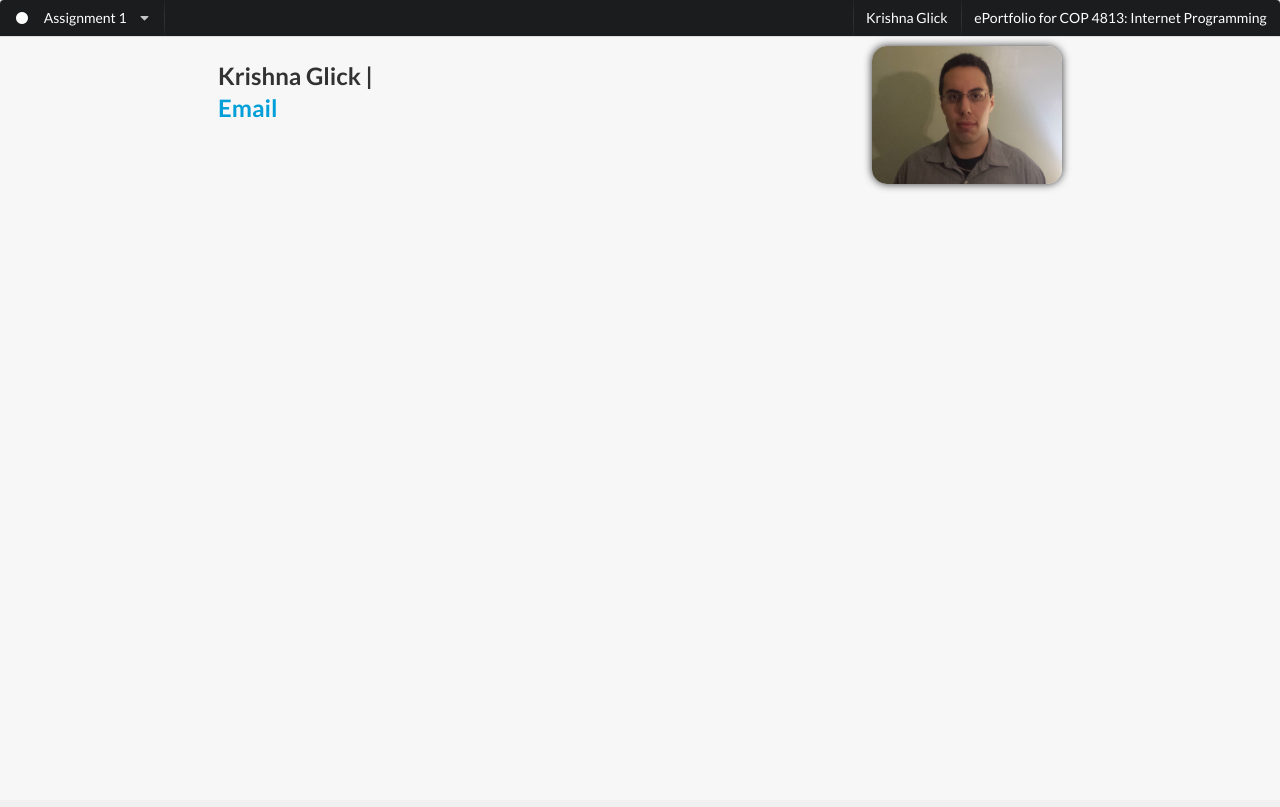
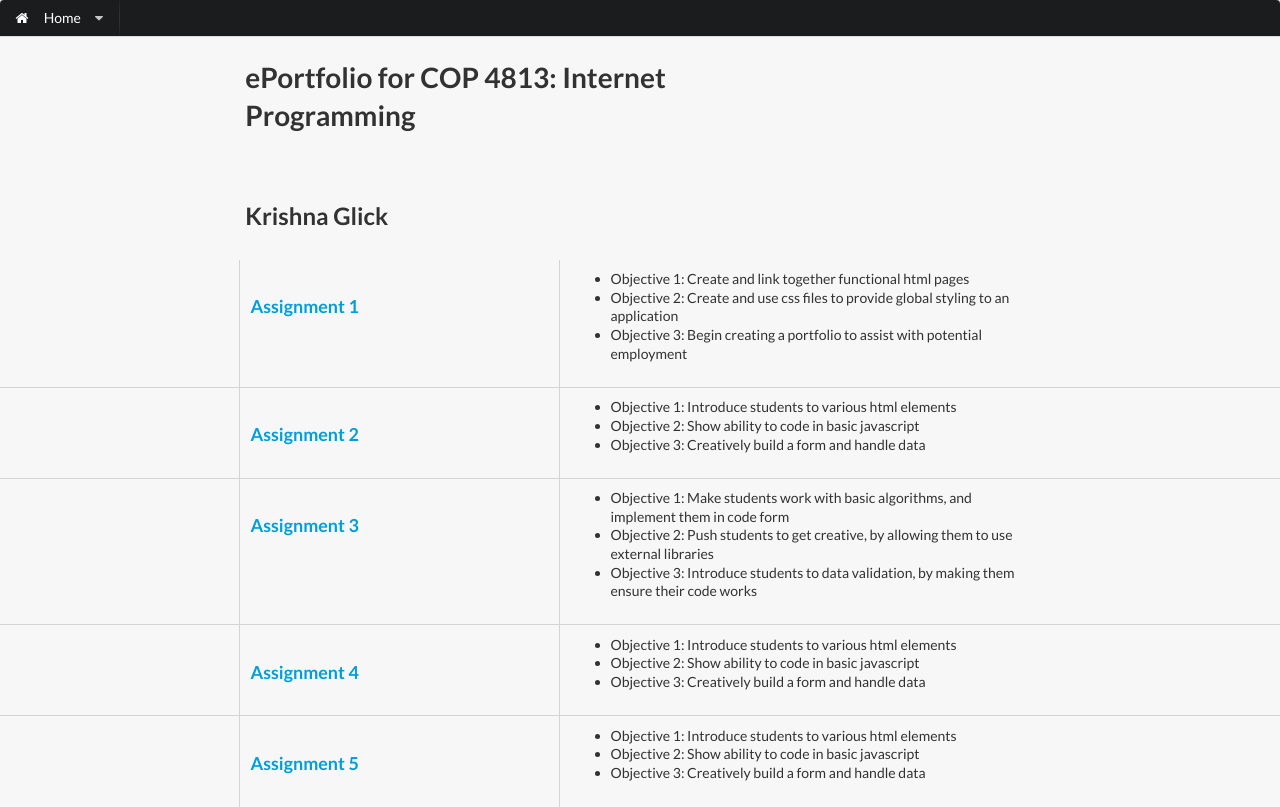
Before and after one commit to krishnaglick/Internet-Programming, a PHP site: page / in a window 1280 px wide. Before the commit the page ends 190 px from the top, so only its background shows below. Run offline with PHP 8.4, Linux system fonts and the light colour scheme.

Commit message:
Split out some of the html elements, making this project even cooler. Home page is coming along well, need to refactor projects 2-4 to support new setup, and continue work on 5

```diff
--- /dev/null
+++ b/HomeContent.html
@@ -0,0 +1,85 @@
+<div class="ui grid">
+	<div class="row">
+		<div class="three wide column"></div>
+		<div class="seven wide column">
+			<h1>ePortfolio for COP 4813: Internet Programming</h1>
+		</div>
+	</div>
+	<div class="row">
+		<div class="three wide column"></div>
+		<div class="seven wide column">
+			<h2>Krishna Glick</h2>
+		</div>
+	</div>
+	<div class="ui internally celled grid">
+		<div class="row">
+			<div class="three wide column"></div>
+			<div class="four wide column">
+				<a onclick="$('.assign1').click()"><h3>Assignment 1</h3></a>
+			</div>
+			<div class="six wide column">
+				<ul>
+					<li>Objective 1: Create and link together functional html pages</li>
+					<li>Objective 2: Create and use css files to provide global styling to an application</li>
+					<li>Objective 3: Begin creating a portfolio to assist with potential employment</li>
+				</ul>
+			</div>
+		</div>
+
+		<div class="row">
+			<div class="three wide column"></div>
+			<div class="four wide column">
+				<a onclick="$('.assign2').click()"><h3>Assignment 2</h3></a>
+			</div>
+			<div class="six wide column">
+				<ul>
+					<li>Objective 1: Introduce students to various html elements</li>
+					<li>Objective 2: Show ability to code in basic javascript</li>
+					<li>Objective 3: Creatively build a form and handle data</li>
+				</ul>
+			</div>
+		</div>
+
+		<div class="row">
+			<div class="three wide column"></div>
+			<div class="four wide column">
+				<a onclick="$('.assign3').click()"><h3>Assignment 3</h3></a>
+			</div>
+			<div class="six wide column">
+				<ul>
+					<li>Objective 1: Make students work with basic algorithms, and implement them in code form</li>
+					<li>Objective 2: Push students to get creative, by allowing them to use external libraries</li>
+					<li>Objective 3: Introduce students to data validation, by making them ensure their code works</li>
+				</ul>
+			</div>
+		</div>
+
+		<div class="row">
+			<div class="three wide column"></div>
+			<div class="four wide column">
+				<a onclick="$('.assign4').click()"><h3>Assignment 4</h3></a>
+			</div>
+			<div class="six wide column">
+				<ul>
+					<li>Objective 1: Introduce students to various html elements</li>
+					<li>Objective 2: Show ability to code in basic javascript</li>
+					<li>Objective 3: Creatively build a form and handle data</li>
+				</ul>
+			</div>
+		</div>
+
+		<div class="row">
+			<div class="three wide column"></div>
+			<div class="four wide column">
+				<a onclick="$('.assign5').click()"><h3>Assignment 5</h3></a>
+			</div>
+			<div class="six wide column">
+				<ul>
+					<li>Objective 1: Introduce students to various html elements</li>
+					<li>Objective 2: Show ability to code in basic javascript</li>
+					<li>Objective 3: Creatively build a form and handle data</li>
+				</ul>
+			</div>
+		</div>
+	</div>
+</div>
--- a/HomeViewController.js
+++ b/HomeViewController.js
@@ -3,10 +3,13 @@ $(function() {
 
 	ko.applyBindings(home_view_model, $('title')[0]);
 
-	SemanticSetup();
-	NavigationSetup();
+	$('.navigationContent').load('NavigationContent.html', function() {
+		SemanticSetup();
+		NavigationSetup();
 
-	$('a.item.assign1').click();
+		$('a.item.home').click();
+		//$('a.item.assign1').click();
+	})
 })
 
 function SemanticSetup() {
--- /dev/null
+++ b/NavigationContent.html
@@ -0,0 +1,34 @@
+<div class="text">
+	<i class="home icon"></i> Home
+</div>
+<i class="dropdown icon"></i>
+
+<div class="menu">
+	<a class="item home" data-route="HomeContent.html">
+		<i class="home icon"></i>
+		<span>Home</span>
+	</a>
+
+	<div class="header">Assignments</div>
+
+	<a class="item assign1" data-route="assign1/index2.html">
+		<i class="circle thin icon"></i>
+		<span>Assignment 1</span>
+	</a>
+	<a class="item assign2" data-route="assign2/index.html">
+		<i class="circle thin icon"></i>
+		<span>Assignment 2</span>
+	</a>
+	<a class="item assign3" data-route="assign3/index.html">
+		<i class="circle thin icon"></i>
+		<span>Assignment 3</span>
+	</a>
+	<a class="item assign4" data-route="assign4/index.html">
+		<i class="circle thin icon"></i>
+		<span>Assignment 4</span>
+	</a>
+	<a class="item assign5" data-route="assign5/index.html">
+		<i class="circle thin icon"></i>
+		<span>Assignment 5</span>
+	</a>
+</div>
--- a/assign1/index2.html
+++ b/assign1/index2.html
@@ -1,73 +1,103 @@
 <div class="ui centered grid">
-	<div class="six column row">
-		<div class="column"></div>
-		<div class="two column">
+	<div class="row">
+		<div class="three wide column"></div>
+		<div class="seven wide column">
+			<h2>About Me</h2>
+		</div>
+	</div>
+	<div class="row">
+		<div class="three wide column"></div>
+		<div class="four wide column">
 			<h2>Krishna Glick | <a href="mailto:unstoppable411@gmail.com">Email</a></h2>
 		</div>
-		<div class="column"></div>
-		<div class="column"></div>
-		<div class="column">
+		<div class="six wide column">
 			<img class="self" src="assign1/imgs/me.jpg"></img>
 		</div>
 	</div>
-	<!--<div class="four wide column"></div>
+
+	<div class="row">
+		<div class="three wide column"></div>
 		<div class="seven wide column">
-		<h3>About Me</h3>
-	</div>
-	<div class="five wide column">
-		<img class="self" src="assign1/imgs/me.jpg"></img>
-	</div>
-	<div class="four wide column"></div>
-	<div class="eight wide column">
 			My parents were born Jewish but converted to Hinduism in their mid twenties. They've been vegetarians ever since, and raised myself and my sister in that environment.
 		</div>
-	<div class="eight wide column"></div>
-	<div class="twleve wide column">
+	</div>
+
+	<div class="row">
+		<div class="three wide column"></div>
+		<div class="seven wide column">
 			At present, I'm working towards a degree in Information Systems and am expecting to graduate in Spring on 2016. While I only have a handful of credits left to complete, Information Systems requires two sequential capstone courses which forces me into an extra semester.
 		</div>
-	<div class="eight wide column"></div>
-	<div class="eight wide column">
+	</div>
+
+	<div class="row">
+		<div class="three wide column"></div>
+		<div class="seven wide column">
 			Additionally, I am employed by a company in downtown Jacksonville called Ascentis. Formerly Starfield, we were recently purchased and are growing exponentially. I am employed as a Software Engineer and spend my time working with our .NET application. We are a small company and my experience with newer front end technologies has put me at the forefront of our integration efforts with Ascentis at large.
 		</div>
-	<div class="eight wide column"></div>
-	<div class="eight wide column">
+	</div>
+
+	<div class="row">
+		<div class="three wide column"></div>
+		<div class="seven wide column">
 			I hope to maintain my position at Ascentis throughout my schooling, and continue there for some time after graduating. While I currently exist as a developer, I seek to move into management at some point which Ascentis may or may not be able to provide. Regardless, the experience I gather there will help me in my career.
 		</div>
-	<div class="four wide column"></div>
-	<div class="sixteen wide column">
-		<h3>Favorite Websites</h3>
 	</div>
-	<div class="four wide column">
+
+	<div class="row">
+		<div class="three wide column"></div>
+		<div class="seven wide column">
+			<i class="calendar icon"></i>
+			<h2>Class Schedule</h2>
+		</div>
+		<div class="six wide column">
+			<h2>Favorite Websites</h2>
+		</div>
+	</div>
+
+	<div class="row">
+		<div class="three wide column"></div>
+		<div class="seven wide column">
+			ACG 2021: Principles of Financial Accounting: Monday/Wednesday, 1:30pm-2:45pm
+		</div>
+		<div class="six wide column">
 			<i class="circle icon"></i>
 			<a href="http://www.reddit.com/" target="_blank">Reddit</a>
 		</div>
-	<div class="four wide column">
+	</div>
+
+	<div class="row">
+		<div class="three wide column"></div>
+		<div class="seven wide column">
+			ISM 4011: Introduction to Management Information Systems: Monday/Wednesday, 3pm-4:15pm
+		</div>
+		<div class="six wide column">
 			<i class="circle icon"></i>
 			<a href="http://dayoftheshirt.com/" target="_blank">Day of the Shirt</a>
 		</div>
-	<div class="four wide column">
+	</div>
+
+	<div class="row">
+		<div class="three wide column"></div>
+		<div class="seven wide column">
+			WOH 1012: World History I: Online
+		</div>
+		<div class="six wide column">
 			<i class="circle icon"></i>
 			<a href="http://www.thehelper.net/" target="_blank">TheHelper</a>
 		</div>
-	<div class="sixteen wide column">
-		<i class="calendar icon"></i>
-		<h3>Class Schedule</h3>
 	</div>
-	<div class="two column row">
-		<div class="column">
-			ACG 2021: Principles of Financial Accounting: Monday/Wednesday, 1:30pm-2:45pm
-		</div>
-		<div class="column">
-			ISM 4011: Introduction to Management Information Systems: Monday/Wednesday, 3pm-4:15pm
-		</div>
-		<div class="column">
-			WOH 1012: World History I: Online
-		</div>
-		<div class="column">
+
+	<div class="row">
+		<div class="three wide column"></div>
+		<div class="five wide column">
 			COP 4813: Internet Programming: Online
 		</div>
-		<div class="column">
+	</div>
+
+	<div class="row">
+		<div class="three wide column"></div>
+		<div class="five wide column">
 			Work: Tuesday/Thursday/Friday, 10AM-6PM
 		</div>
-	</div>-->
 	</div>
+</div>
--- a/index.html
+++ b/index.html
@@ -5,56 +5,18 @@
 		<script src="assets/semantic.min.js" type="text/javascript"></script>
 		<script src="HomeViewModel.js" type="text/javascript"></script>
 		<script src="HomeViewController.js" type="text/javascript"></script>
-		<!--<link rel="stylesheet" href="https://cdnjs.cloudflare.com/ajax/libs/semantic-ui/1.7.3/semantic.css" />-->
+
 		<link rel="stylesheet" href="assets/semantic.min.css" />
 		<link rel="stylesheet" href="style.css" />
+
 		<title data-bind="text: pageTitle"></title>
+
+		<div class="javascriptContainer"></div>
+		<div class="cssContainer"></div>
 	</head>
 	<body>
 		<div class="ui top attached inverted menu">
-			<div class="ui dropdown item">
-				<div class="text">
-					<i class="home icon"></i> Home
-				</div>
-				<i class="dropdown icon"></i>
-				<div class="menu">
-					<a class="item home" data-route="">
-						<i class="home icon"></i>
-						<span>Home</span>
-					</a>
-
-					<div class="header">Assignments</div>
-
-					<a class="item assign1" data-route="assign1/index2.html">
-						<i class="circle thin icon"></i>
-						<span>Assignment 1</span>
-					</a>
-					<a class="item assign2" data-route="assign2/index.html">
-						<i class="circle thin icon"></i>
-						<span>Assignment 2</span>
-					</a>
-					<a class="item assign3" data-route="assign3/index.html">
-						<i class="circle thin icon"></i>
-						<span>Assignment 3</span>
-					</a>
-					<a class="item assign4" data-route="assign4/index.html">
-						<i class="circle thin icon"></i>
-						<span>Assignment 4</span>
-					</a>
-					<a class="item assign5" data-route="assign5/index.html">
-						<i class="thin circle icon"></i>
-						<span>Assignment 5</span>
-					</a>
-				</div>
-			</div>
-
-			<div class="right menu">
-				<div class="item">
-					Krishna Glick
-				</div>
-				<div class="item">
-					ePortfolio for COP 4813: Internet Programming
-				</div>
+			<div class="ui dropdown centered item navigationContent">
 			</div>
 		</div>
 
--- a/style.css
+++ b/style.css
@@ -1,6 +1,6 @@
 body
 {
-	overflow: hidden;
+	overflow-x: hidden;
 }
 
 hr
@@ -10,7 +10,12 @@ hr
 
 .self
 {
-	margin-top: 10px;
 	box-shadow: 0 0 8px rgba(0, 0, 0, .8);
 	border-radius: 15px;
+	width: 288px;
+	height: 230px;
 }
+a > h3
+{
+	cursor: pointer;
+}
```
Lines whose indentation alone changed are shown as unchanged.
